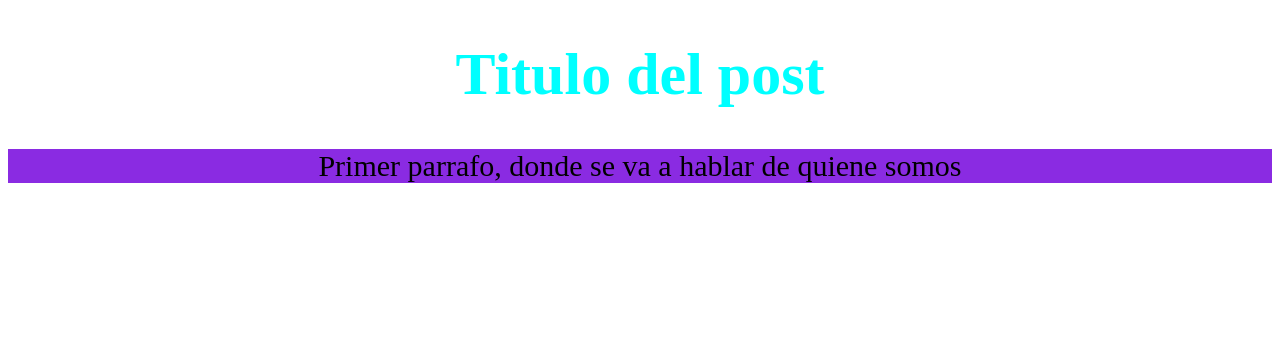
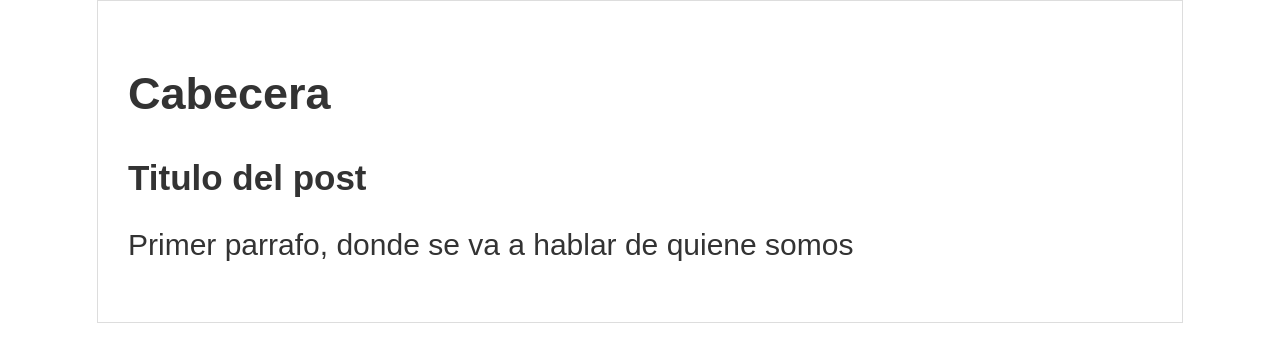
Before and after one commit to hpl212/Git-Clases, a plain HTML site: page Index.html in a window 1280 px wide. Drawn offline with Linux system fonts and the light colour scheme.

Commit message:
Reajustamos todo para poner la cabecera y darle estilo

```diff
--- a/Index.html
+++ b/Index.html
@@ -7,8 +7,12 @@
     <title>Blogpost</title>
 </head>
 <body>
-    <h1>Titulo del post</h1>
-    <p>Primer parrafo, donde se va a hablar de quiene somos</p>
-
+    <section id="main-container">
+        <h1>Cabecera</h1>
+     <article id="post">
+       <h2>Titulo del post</h2>
+       <p>Primer parrafo, donde se va a hablar de quiene somos</p>
+     </article>
+    </section>
 </body>
 </html>
--- a/css/style.css
+++ b/css/style.css
@@ -1,14 +1,21 @@
 body {
+    color: #333;
     text-align: center;
+    font-size: 30px;
+    font-family: Arial, Helvetica, sans-serif;
+    margin: 0;
+    padding: 0;
+}
+
+#main-container {
+    width: 80%;
+    padding: 1em;
+    text-align: left;
+    border: 1px solid #ddd;
+    margin: 0 auto;
+}
+
+#main-container h2 {
+    font-size: 35px;
 
 }
-
-h1 {
-    color: aqua;
-    font-size: 60px;
-}
-
-p {
-    background-color: blueviolet;
-    font-size: 30px;
-}
```
